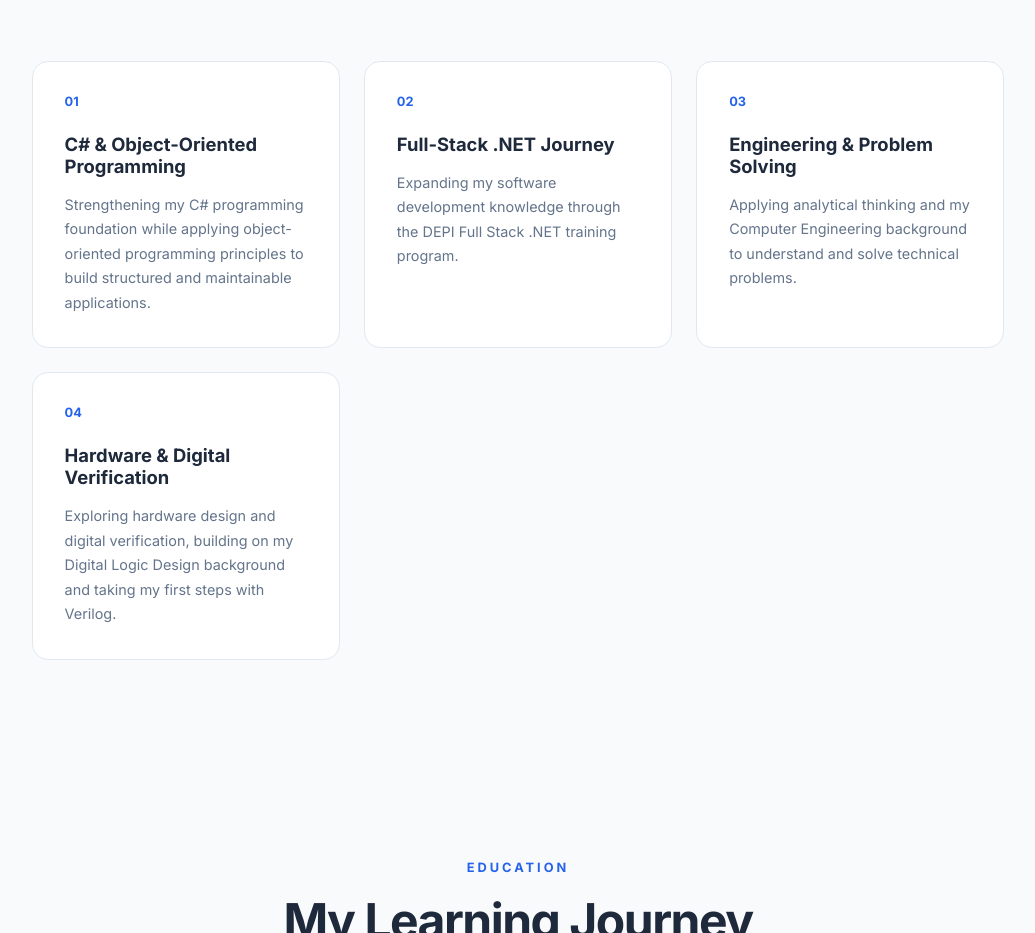
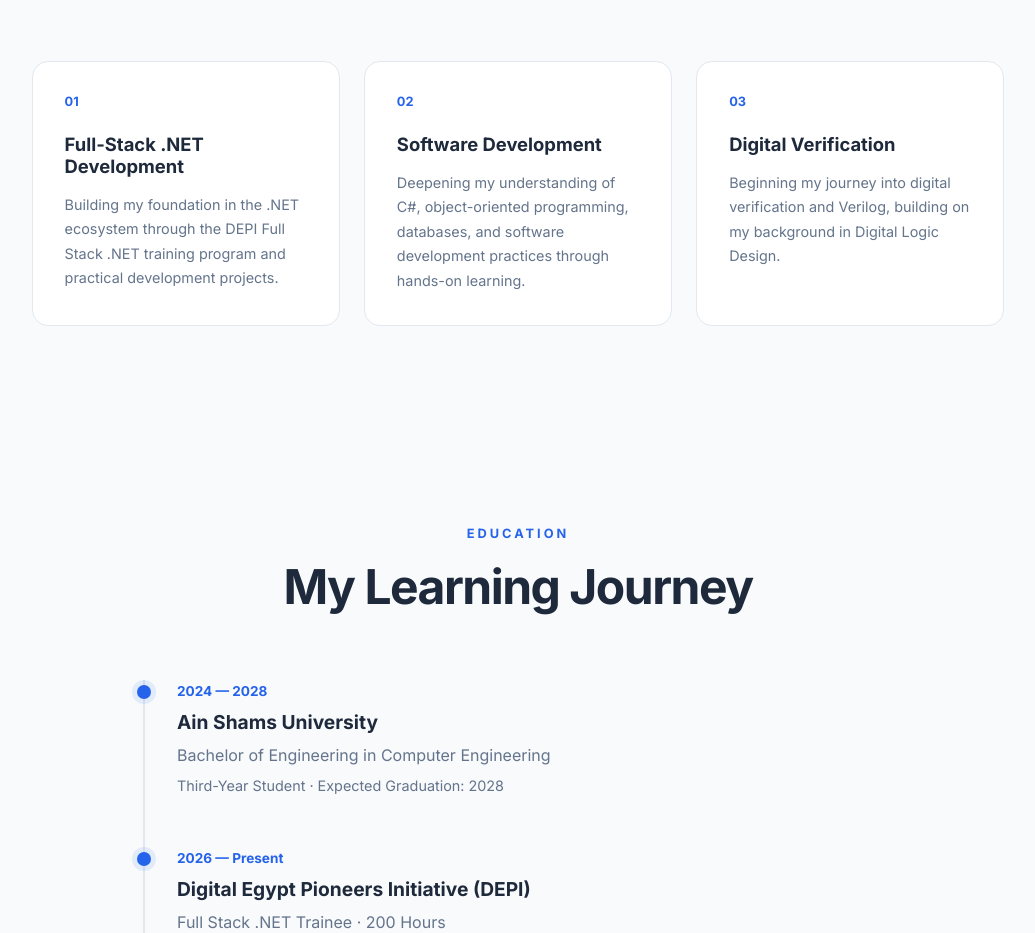
Before and after one commit to ahmedmaher-cse/ahmed-portfolio, a React (Vite) app: page / in a window 1280 px wide. Shown: the part 4620-5553 px from the top of the page, without its empty margins (122-1157 px from the left). Built offline with nearby package versions, Linux system fonts and the light colour scheme.

Commit message:
Update service descriptions in App component for clarity and relevance, enhancing titles and content

```diff
--- a/src/App.jsx
+++ b/src/App.jsx
@@ -446,46 +446,35 @@ function App() {
             <div className="service-card">
               <div className="service-number">01</div>
 
-              <h3>C# & Object-Oriented Programming</h3>
+              <h3>Full-Stack .NET Development</h3>
 
               <p>
-                Strengthening my C# programming foundation while applying
-                object-oriented programming principles to build structured and
-                maintainable applications.
+                Building my foundation in the .NET ecosystem through the DEPI
+                Full Stack .NET training program and practical development
+                projects.
               </p>
             </div>
 
             <div className="service-card">
               <div className="service-number">02</div>
 
-              <h3>Full-Stack .NET Journey</h3>
+              <h3>Software Development</h3>
 
               <p>
-                Expanding my software development knowledge through the DEPI
-                Full Stack .NET training program.
+                Deepening my understanding of C#, object-oriented programming,
+                databases, and software development practices through hands-on
+                learning.
               </p>
             </div>
 
             <div className="service-card">
               <div className="service-number">03</div>
 
-              <h3>Engineering & Problem Solving</h3>
+              <h3>Digital Verification</h3>
 
               <p>
-                Applying analytical thinking and my Computer Engineering
-                background to understand and solve technical problems.
-              </p>
-            </div>
-
-            <div className="service-card">
-              <div className="service-number">04</div>
-
-              <h3>Hardware & Digital Verification</h3>
-
-              <p>
-                Exploring hardware design and digital verification, building on
-                my Digital Logic Design background and taking my first steps
-                with Verilog.
+                Beginning my journey into digital verification and Verilog,
+                building on my background in Digital Logic Design.
               </p>
             </div>
           </div>
```
